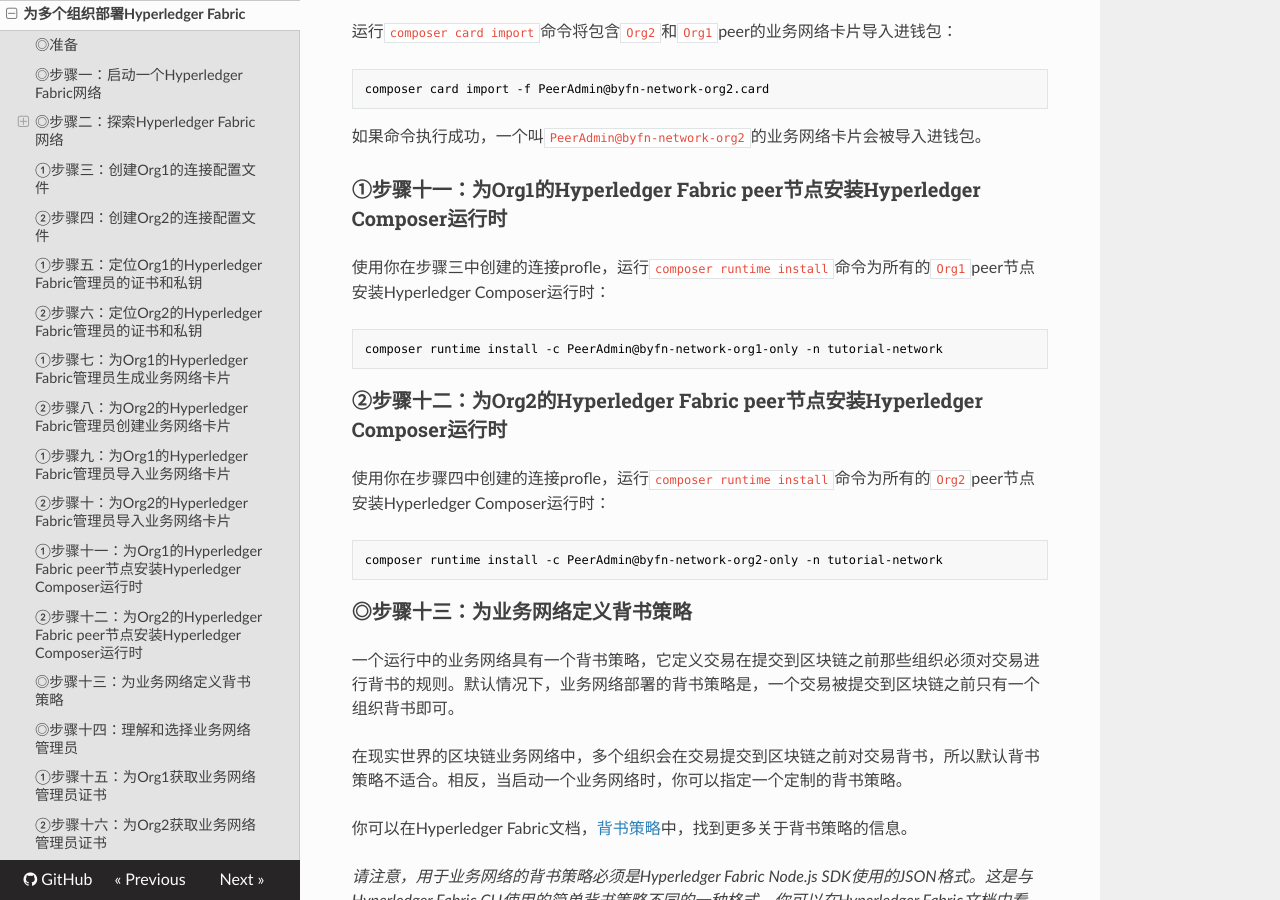
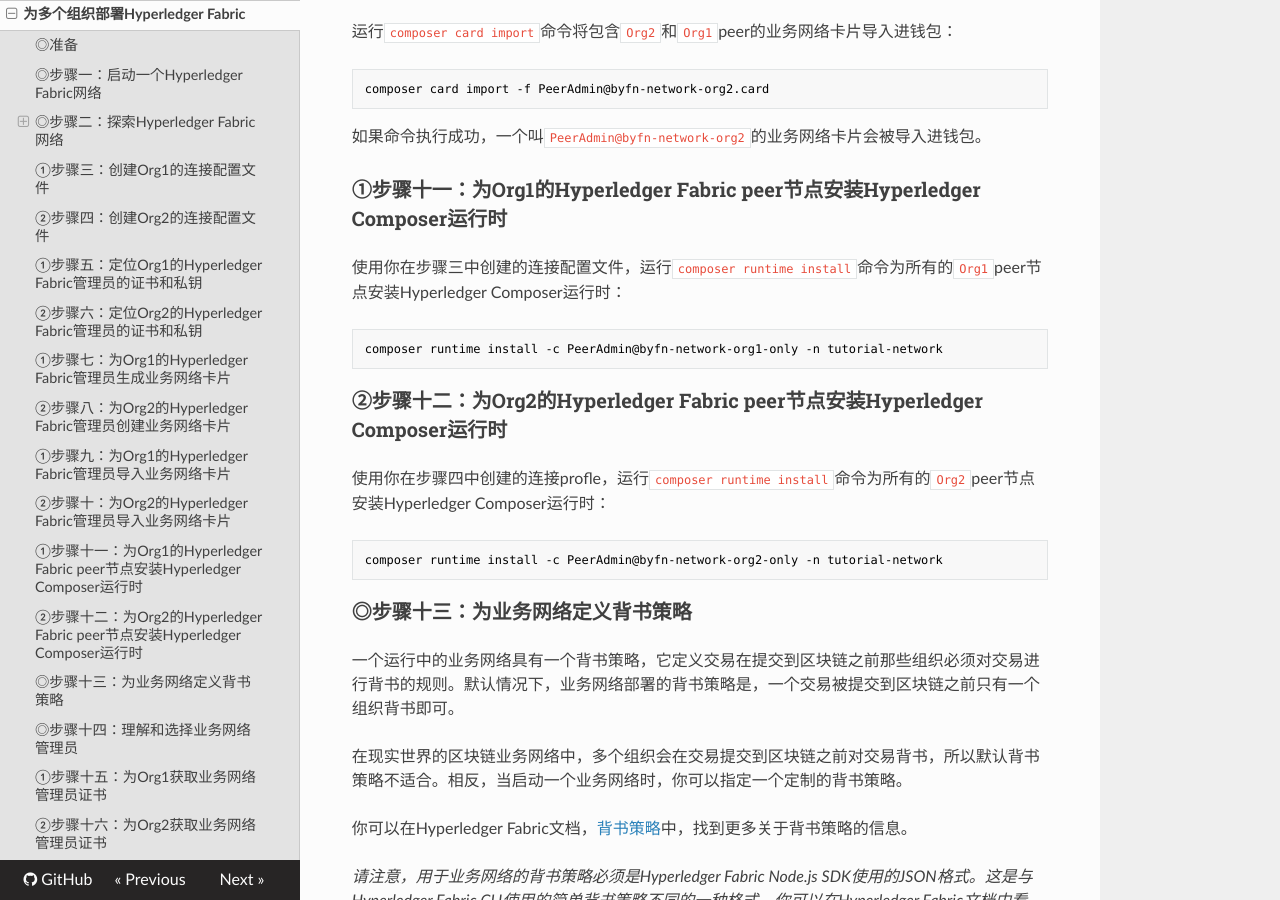
Before and after one commit to wbwangk/ComposerDocs, an MkDocs documentation site: the page built from docs/tutorials_deploy-to-fabric-multi-org.md, in a window 1280 px wide and 900 px high, scrolled down 10472 px. Built offline with MkDocs 1.6.1, drawn with Linux system fonts in a browser that asks for light colours; nearby versions of some CDN libraries; old or Windows-style settings are respelled for this version of MkDocs.

Commit message:
Update tutorials_deploy-to-fabric-multi-org.md

````diff
--- a/docs/tutorials_deploy-to-fabric-multi-org.md
+++ b/docs/tutorials_deploy-to-fabric-multi-org.md
@@ -433,7 +433,7 @@
 
 ### ①步骤十一：为Org1的Hyperledger Fabric peer节点安装Hyperledger Composer运行时
 
-使用你在步骤三中创建的连接profle，运行`composer runtime install`命令为所有的`Org1`peer节点安装Hyperledger Composer运行时：
+使用你在步骤三中创建的连接配置文件，运行`composer runtime install`命令为所有的`Org1`peer节点安装Hyperledger Composer运行时：
 ```bash
 composer runtime install -c PeerAdmin@byfn-network-org1-only -n tutorial-network
 ```
````
